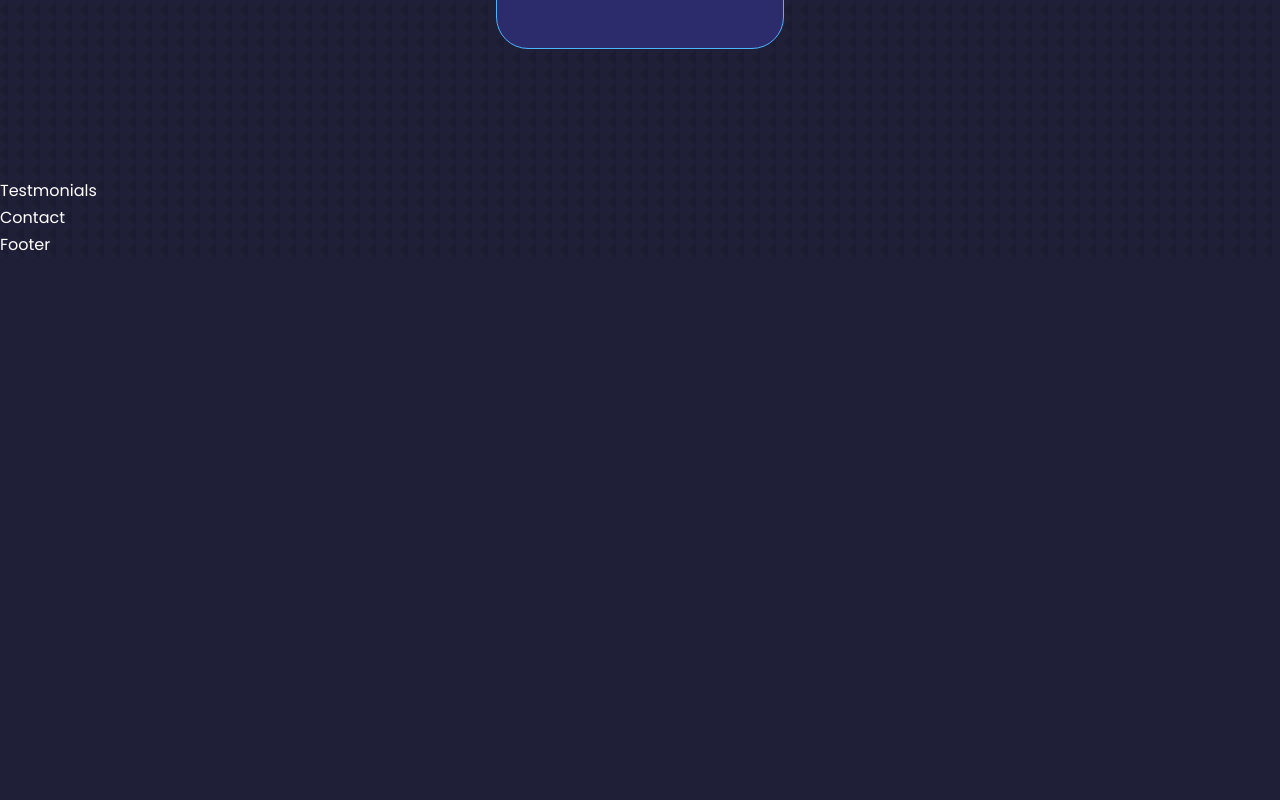
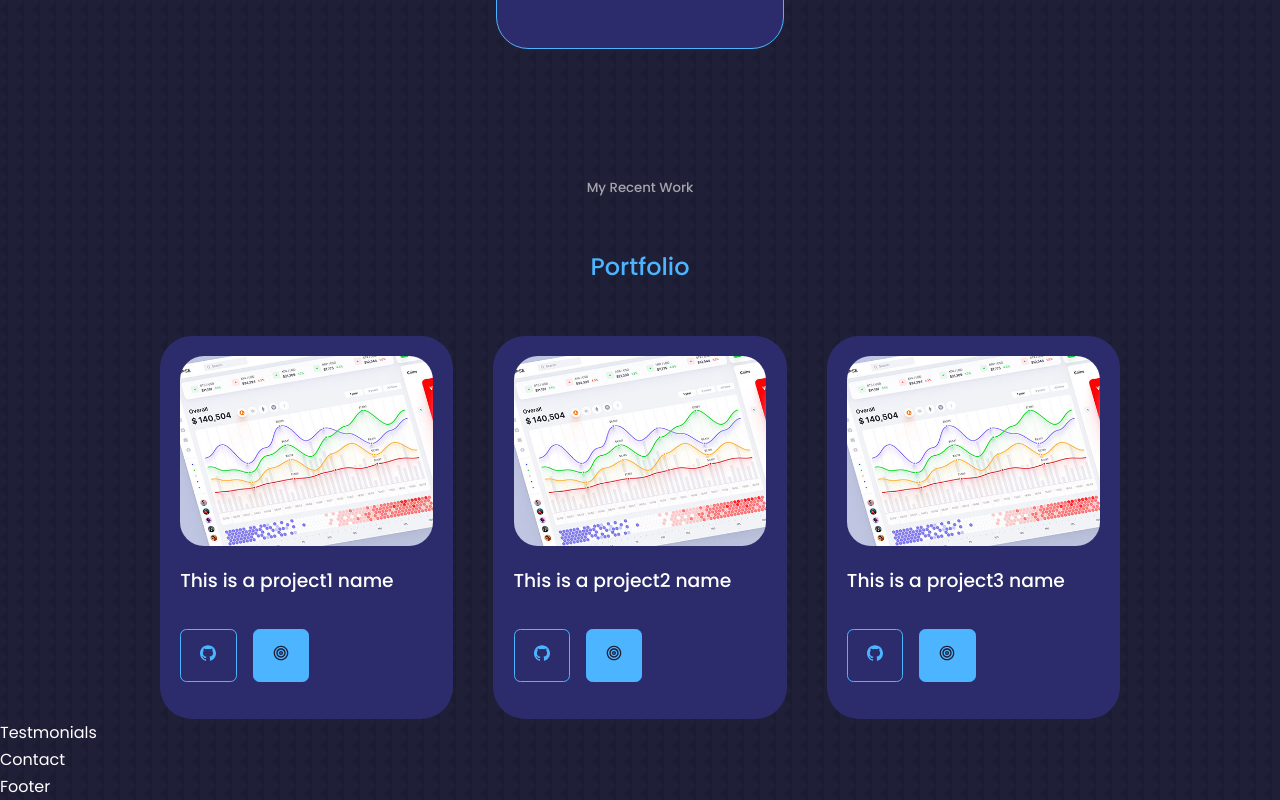
Before and after one commit to AbrarMohamed03/personal-portfolio, a React (Create React App) app: page / in a window 1280 px wide. Shown: the part 3086-3886 px from the top of the page. Before the commit the page ends 3344 px from the top, so only its background shows below. Built offline with nearby package versions, Linux system fonts and the light colour scheme.

Commit message:
Portfolio done

```diff
--- a/src/components/header/HeaderSocials.jsx
+++ b/src/components/header/HeaderSocials.jsx
@@ -5,8 +5,8 @@
 const HeaderSocials = () => {
   return (
     <div className='header__socials'>
-        <a href="https://github.com/DexTer-9" ><BsLinkedin/></a>
-        <a href="https://www.linkedin.com/in/mohamed-abrar-789399236/" ><BsGithub/></a>
+        <a href="https://github.com/DexTer-9" rel='noreferrer' target='_blank'><BsLinkedin/></a>
+        <a href="https://www.linkedin.com/in/mohamed-abrar-789399236/" rel='noreferrer' target='_blank'><BsGithub/></a>
     </div>
   )
 }
--- a/src/components/portfolio/Portfolio.jsx
+++ b/src/components/portfolio/Portfolio.jsx
@@ -1,10 +1,61 @@
 import React from 'react'
 import './portfolio.css'
+import {SiGithub} from 'react-icons/si'
+import {CgMediaLive} from 'react-icons/cg'
+import IMG1 from '../../assets/portfolio1.jpg'
+
+const projects = [
+  {
+    id:1,
+    image:IMG1,
+    title:'This is a project1 name',
+    github:'https://github.com/',
+    demo:'https://facebook.com/'
+  },
+  {
+    id:2,
+    image:IMG1,
+    title:'This is a project2 name',
+    github:'https://github.com/',
+    demo:'https://facebook.com/'
+  },
+  {
+    id:3,
+    image:IMG1,
+    title:'This is a project3 name',
+    github:'https://github.com/',
+    demo:'https://facebook.com/'
+  },
+]
 
 const Portfolio = () => {
   return (
-    <section className='portfolio'>
+    <section id='portfolio'>
+      <h5>My Recent Work</h5>
+      <h2>Portfolio</h2>
 
+      <div className="container portfolio__container">
+
+       {
+        projects.map(({id, image, title, github, demo}) => {
+          return (
+            <article key={id} className='portfolio__item'>
+            <div className="portfolio__item-image">
+              <img src={image} alt={title} />
+            </div>
+            <h3>{title}</h3>
+            <div className="portfolio__item-cta">
+              <a href={github}
+              className="btn" rel='noreferrer' target='_blank' title='Code surce on github'><SiGithub/></a>
+              <a href={demo} className="btn btn-primary" rel='noreferrer' target='_blank' title='Live demo'><CgMediaLive/></a>
+            </div>
+          </article>
+          )
+        })
+       }
+
+
+      </div>
     </section>
   )
 }
--- a/src/components/portfolio/portfolio.css
+++ b/src/components/portfolio/portfolio.css
@@ -0,0 +1,48 @@
+.portfolio__container{
+    display: grid;
+    grid-template-columns: repeat(3,1fr);
+    gap: 2.5rem;
+}
+
+.portfolio__item{
+    background: var(--color-bg-variant);
+    padding: 1.2rem;
+    border-radius: 2rem;
+    border: 1px solid transparent;
+    transition: var(--transition);
+}
+.portfolio__item:hover{
+    border-color: var(--color-primary-variant);
+    background: transparent;
+}
+
+.portfolio__item-image{
+    border-radius: 1.5rem;
+    overflow: hidden;
+}
+.portfolio__item h3{
+    margin: 1.2rem 0 2rem;
+}
+
+.portfolio__item-cta{
+    display: flex;
+    gap: 1rem;
+    margin-bottom: 1rem;
+}
+
+/* =======================  MEDIA CUERIES (MEDIUM DEVICES) ====================== */
+
+@media screen and (max-width: 1024px) {
+    .portfolio__container{
+        grid-template-columns: 1fr 1fr;
+        gap: 1.2rem;
+    }
+  }
+  /* =======================  MEDIA CUERIES (SMALL DEVICES) ====================== */
+
+  @media screen and (max-width: 600px) {
+    .portfolio__container{
+        grid-template-columns: 1fr;
+        gap: 1rem;
+    }
+  }
```
